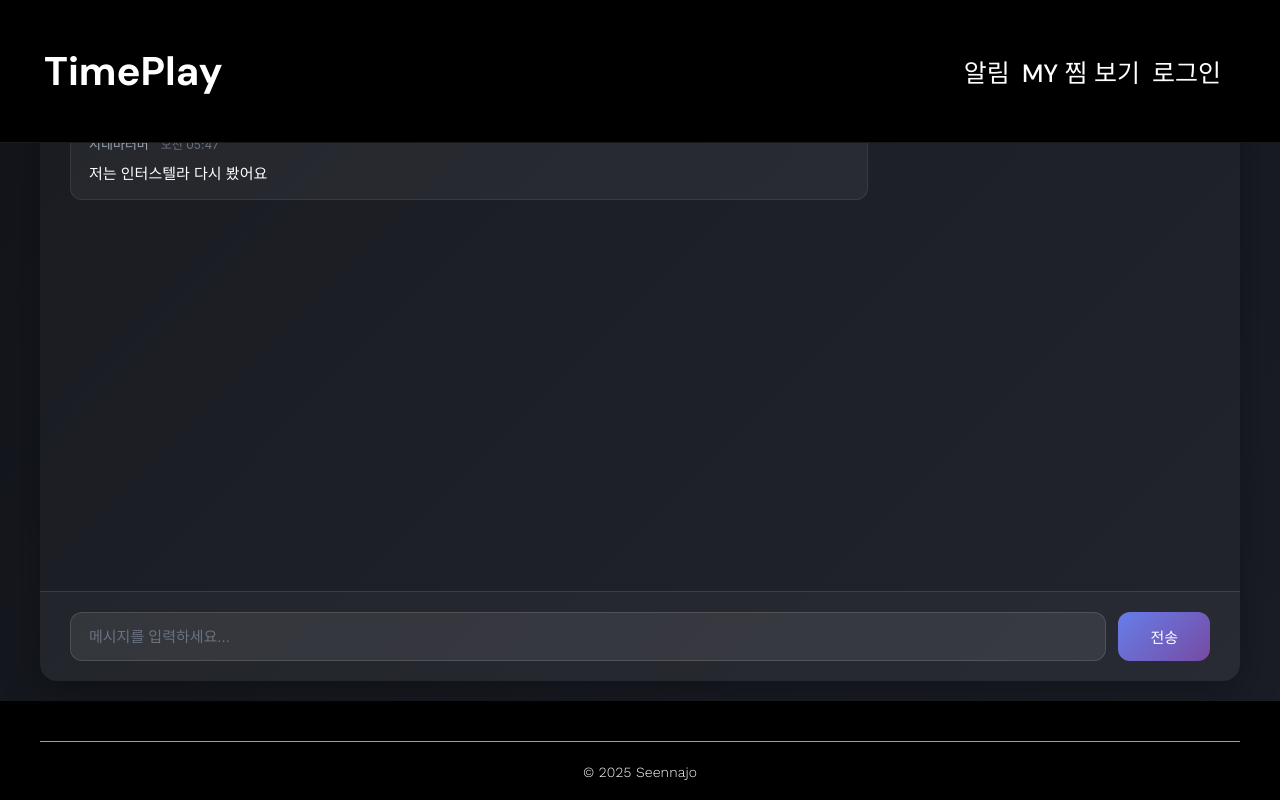
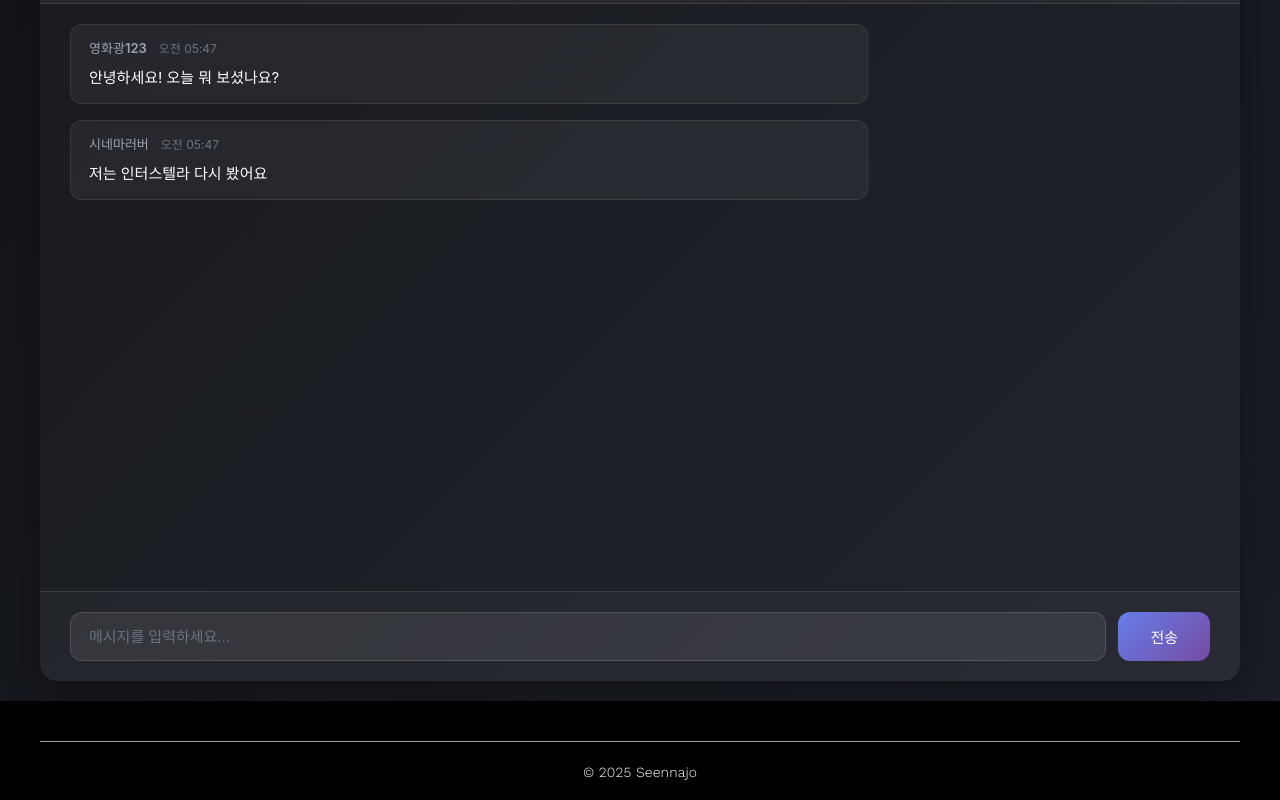
Before and after one commit to KorVector/PlayTime, a React (Vite) app in the folder PlayTime/: page /live-chat in a window 1280 px wide. Built offline with nearby package versions, Linux system fonts and the light colour scheme; no server answers.

Commit message:
Implement auto-hide header functionality for chat pages
Co-authored-by: yeoning0826-cmyk <228613970+yeoning0826-cmyk@users.noreply.github.com>

```diff
--- a/PlayTime/src/components/Header.tsx
+++ b/PlayTime/src/components/Header.tsx
@@ -1,4 +1,5 @@
 import React, { useState, useRef, useEffect } from 'react';
+import { useLocation } from 'react-router-dom';
 import { useResponsive } from '../hooks/useResponsive';
 import { useAuth } from '../contexts/AuthContext';
 import '../styles/Header.css';
@@ -13,7 +14,14 @@ const Header: React.FC<HeaderProps> = ({ onLoginClick }) => {
   const { user, logout } = useAuth();
   const [isMenuOpen, setIsMenuOpen] = useState(false);
   const [isDropdownOpen, setIsDropdownOpen] = useState(false);
+  const [isVisible, setIsVisible] = useState(true);
   const dropdownRef = useRef<HTMLDivElement>(null);
+  const location = useLocation();
+
+  // Detect if current page is a chat-related page
+  const isChatPage = ['/live-chat', '/chat-main', '/movie-chat-list', '/genres'].some(
+    path => location.pathname.startsWith(path)
+  ) || location.pathname.includes('/board') || location.pathname.includes('/post/');
 
   // 프로필 이니셜 (displayName 또는 email의 첫 글자)
   const getInitial = () => {
@@ -45,6 +53,29 @@ const Header: React.FC<HeaderProps> = ({ onLoginClick }) => {
     };
   }, []);
 
+  // 채팅 페이지에서 Header 자동 숨김/표시 기능
+  useEffect(() => {
+    if (!isChatPage) {
+      setIsVisible(true);
+      return;
+    }
+
+    // 채팅 페이지에서는 기본적으로 숨김
+    setIsVisible(false);
+
+    const handleMouseMove = (e: MouseEvent) => {
+      // 마우스가 화면 상단 50px 이내에 있으면 표시
+      if (e.clientY < 50) {
+        setIsVisible(true);
+      } else {
+        setIsVisible(false);
+      }
+    };
+
+    window.addEventListener('mousemove', handleMouseMove);
+    return () => window.removeEventListener('mousemove', handleMouseMove);
+  }, [isChatPage]);
+
   const handleLogout = async () => {
     try {
       await logout();
@@ -63,7 +94,7 @@ const Header: React.FC<HeaderProps> = ({ onLoginClick }) => {
   };
 
   return (
-    <header className={`header ${isMobile ? 'mobile' : 'desktop'}`}>
+    <header className={`header ${isMobile ? 'mobile' : 'desktop'} ${!isVisible ? 'hidden' : ''}`}>
       <div className="header-container">
         <div className="logo">TimePlay</div>
 
--- a/PlayTime/src/styles/Header.css
+++ b/PlayTime/src/styles/Header.css
@@ -15,6 +15,11 @@
   display: flex;
   align-items: center;
   box-sizing: border-box;
+  transition: transform 0.3s ease-in-out;
+}
+
+.header.hidden {
+  transform: translateY(-100%);
 }
 
 .header-container {
```
